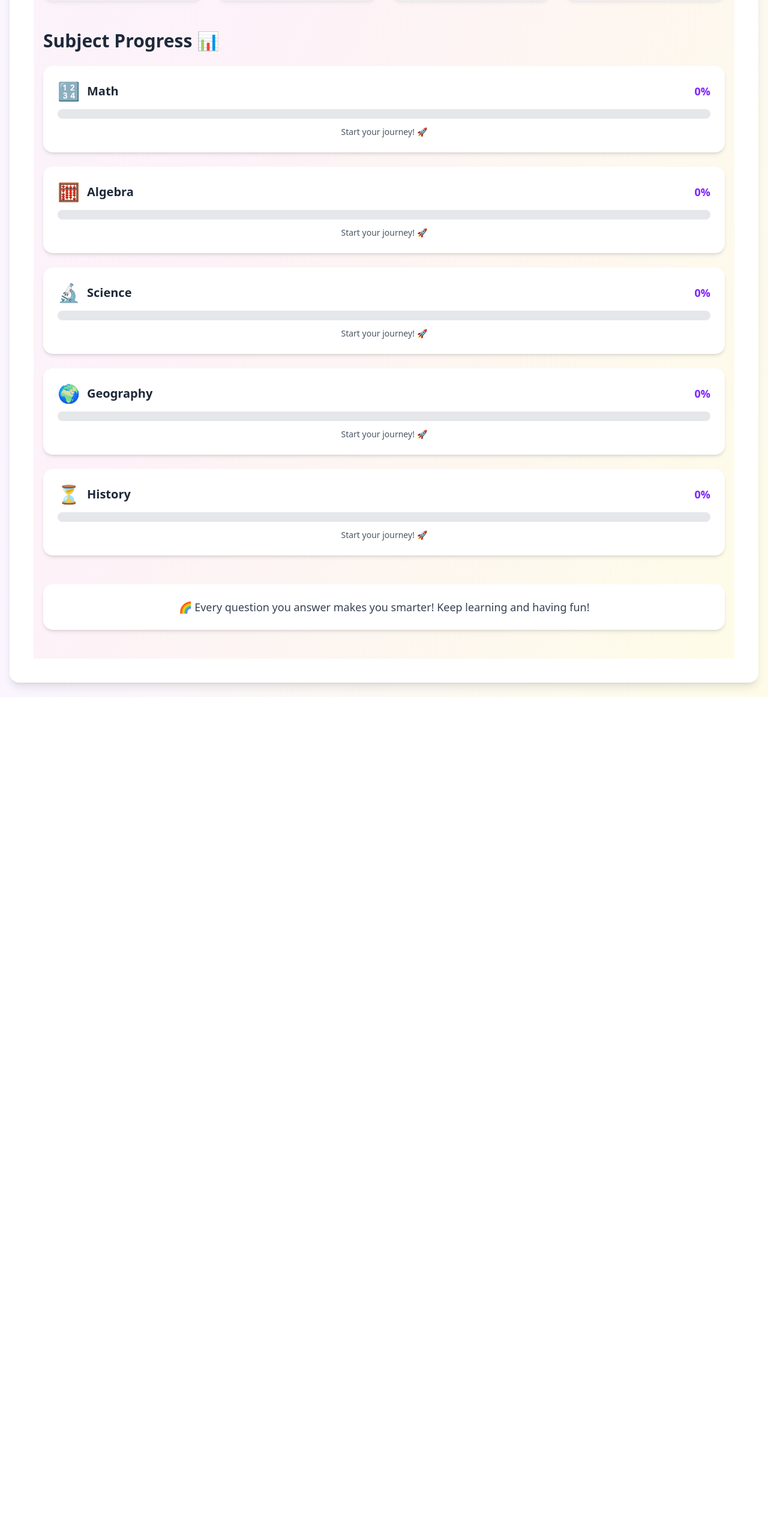
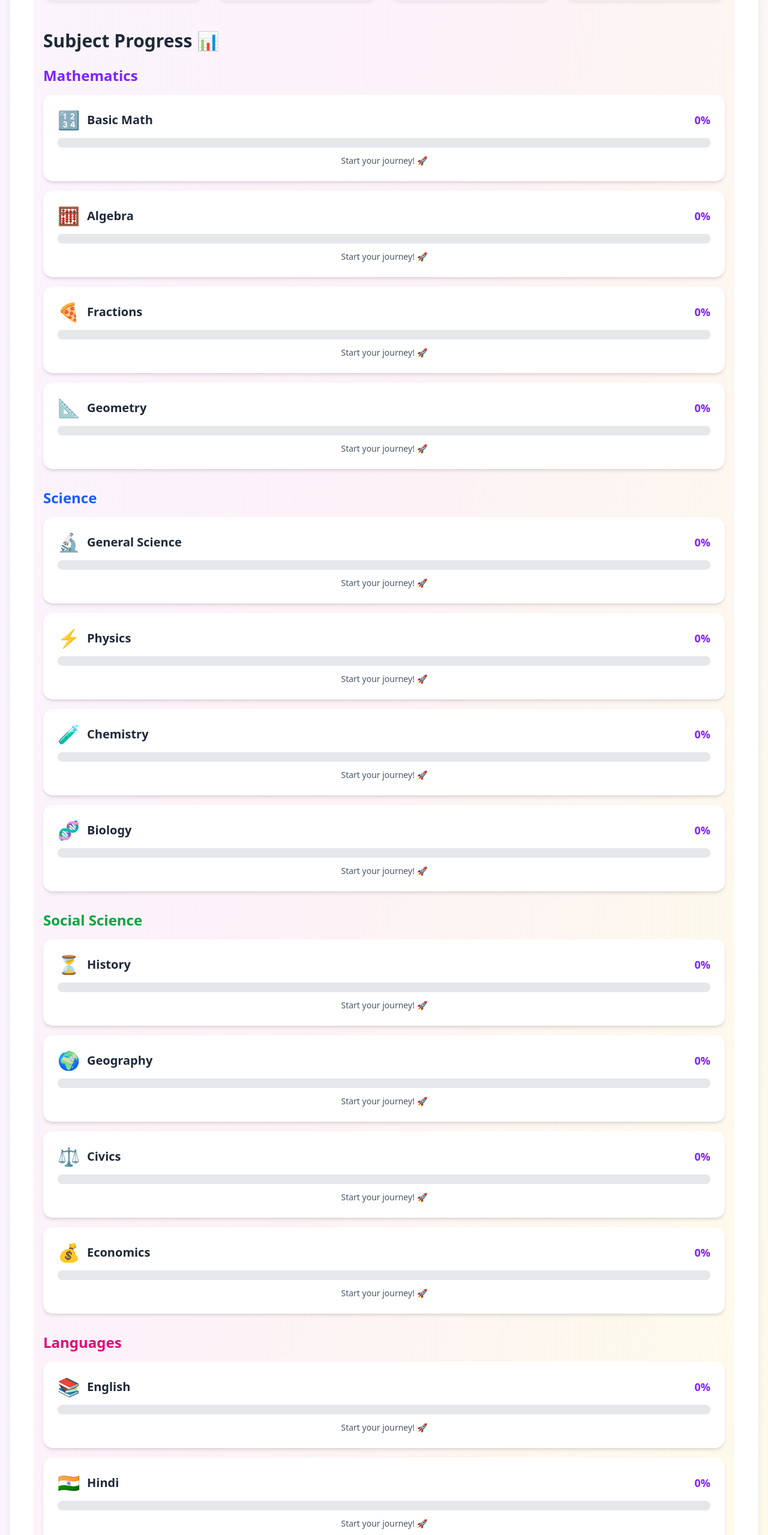
Before and after one commit to Sunny496167/EdeQuest, a React (Vite) app: page /progress in a window 1280 px wide. Shown: the part 2100-4659 px from the top of the page at 60% size. Before the commit the page ends 3262 px from the top, so only its background shows below. Built offline with nearby package versions, Linux system fonts and the light colour scheme.

Commit message:
feat: Add new pages for progress tracking and various subject categories including Science, Social Science, Home, Languages, Life Values, and Mathematics.

```diff
--- a/src/pages/Home.jsx
+++ b/src/pages/Home.jsx
@@ -1,7 +1,10 @@
 import SubjectCard from '../components/SubjectCard';
 import DailyGoalCard from '../components/DailyGoalCard';
+import { useGamification } from '../context/GamificationContext';
 
 function Home() {
+    const { progress } = useGamification();
+
     return (
         <div className="py-8 md:py-12">
             {/* Daily Goal Card */}
@@ -27,7 +30,7 @@ function Home() {
                     emoji="📐"
                     description="Numbers, equations, and problem-solving fun!"
                     color="bg-gradient-to-br from-purple-200 to-purple-100"
-                    progress="0%"
+                    progress={`${progress.math || 0}%`}
                 />
 
                 {/* Science Card */}
@@ -36,7 +39,7 @@ function Home() {
                     emoji="🧪"
                     description="Discover how the world works through experiments!"
                     color="bg-gradient-to-br from-green-200 to-green-100"
-                    progress="0%"
+                    progress={`${progress.algebra || 0}%`}
                 />
 
                 {/* History Card */}
@@ -45,7 +48,7 @@ function Home() {
                     emoji="🏺"
                     description="Travel back in time and explore ancient civilizations!"
                     color="bg-gradient-to-br from-orange-200 to-orange-100"
-                    progress="0%"
+                    progress={`${progress.history || 0}%`}
                 />
 
                 {/* Geography Card */}
@@ -54,7 +57,7 @@ function Home() {
                     emoji="🌍"
                     description="Explore countries, cultures, and amazing places!"
                     color="bg-gradient-to-br from-blue-200 to-blue-100"
-                    progress="0%"
+                    progress={`${progress.geography || 0}%`}
                 />
 
                 {/* English Card */}
@@ -63,7 +66,7 @@ function Home() {
                     emoji="📚"
                     description="Master grammar, vocabulary, and language skills!"
                     color="bg-gradient-to-br from-indigo-200 to-indigo-100"
-                    progress="0%"
+                    progress={`${progress.english || 0}%`}
                 />
 
                 {/* Hindi Card */}
@@ -72,7 +75,7 @@ function Home() {
                     emoji="🇮🇳"
                     description="Learn Hindi language and expand your vocabulary!"
                     color="bg-gradient-to-br from-yellow-200 to-yellow-100"
-                    progress="0%"
+                    progress={`${progress.hindi || 0}%`}
                 />
 
                 {/* Civics Card */}
@@ -81,7 +84,7 @@ function Home() {
                     emoji="⚖️"
                     description="Learn about government, rights, and citizenship!"
                     color="bg-gradient-to-br from-cyan-200 to-cyan-100"
-                    progress="0%"
+                    progress={`${progress.civics || 0}%`}
                 />
 
                 {/* Civic Sense Card */}
@@ -90,7 +93,7 @@ function Home() {
                     emoji="🌟"
                     description="Learn good manners, ethics, and kindness!"
                     color="bg-gradient-to-br from-teal-200 to-teal-100"
-                    progress="0%"
+                    progress={`${progress.civicsense || 0}%`}
                 />
 
                 {/* Life Skills Card */}
@@ -99,7 +102,7 @@ function Home() {
                     emoji="🧠"
                     description="Problem-solving, decision-making, and emotional intelligence!"
                     color="bg-gradient-to-br from-rose-200 to-rose-100"
-                    progress="0%"
+                    progress={`${progress.lifeskills || 0}%`}
                 />
 
                 {/* Environmental Studies Card */}
@@ -108,7 +111,7 @@ function Home() {
                     emoji="🌱"
                     description="Learn to protect our planet and nature!"
                     color="bg-gradient-to-br from-emerald-200 to-emerald-100"
-                    progress="0%"
+                    progress={`${progress.environmental || 0}%`}
                 />
             </div>
 
--- a/src/pages/LanguagesCategory.jsx
+++ b/src/pages/LanguagesCategory.jsx
@@ -1,6 +1,9 @@
 import SubjectCard from '../components/SubjectCard';
+import { useGamification } from '../context/GamificationContext';
 
 function LanguagesCategory() {
+    const { progress } = useGamification();
+
     return (
         <div className="min-h-screen bg-gradient-to-br from-indigo-50 via-purple-50 to-pink-50 py-12 px-4">
             <div className="max-w-6xl mx-auto">
@@ -16,30 +19,32 @@ function LanguagesCategory() {
                 </div>
 
                 {/* Language Subject Cards */}
-                <div className="grid grid-cols-1 md:grid-cols-2 lg:grid-cols-3 gap-6 max-w-4xl mx-auto">
+                <div className="grid grid-cols-1 md:grid-cols-2 gap-8">
                     {/* English */}
                     <SubjectCard
                         title="English"
-                        emoji="📖"
-                        description="Master grammar, vocabulary, and language skills!"
+                        emoji="📚"
+                        description="Master grammar and vocabulary!"
                         color="bg-gradient-to-br from-indigo-200 to-indigo-100"
                         link="/english"
+                        progress={`${progress.english || 0}%`}
                     />
 
                     {/* Hindi */}
                     <SubjectCard
                         title="Hindi"
                         emoji="🇮🇳"
-                        description="Learn Hindi language and expand vocabulary!"
-                        color="bg-gradient-to-br from-orange-200 to-orange-100"
+                        description="Learn Hindi language!"
+                        color="bg-gradient-to-br from-yellow-200 to-yellow-100"
                         link="/hindi"
+                        progress={`${progress.hindi || 0}%`}
                     />
                 </div>
 
                 {/* Encouragement Section */}
                 <div className="mt-12 text-center bg-white rounded-2xl p-6 shadow-md">
                     <p className="text-lg text-gray-700">
-                        💬 Learning languages opens doors to new worlds and cultures!
+                        🗣️ Learning languages opens doors to new worlds!
                     </p>
                 </div>
             </div>
--- a/src/pages/LifeValues.jsx
+++ b/src/pages/LifeValues.jsx
@@ -1,8 +1,11 @@
 import SubjectCard from '../components/SubjectCard';
+import { useGamification } from '../context/GamificationContext';
 
 function LifeValues() {
+    const { progress } = useGamification();
+
     return (
-        <div className="min-h-screen bg-gradient-to-br from-rose-50 via-pink-50 to-red-50 py-12 px-4">
+        <div className="min-h-screen bg-gradient-to-br from-emerald-50 via-teal-50 to-cyan-50 py-12 px-4">
             <div className="max-w-6xl mx-auto">
                 {/* Page Title */}
                 <div className="text-center mb-12">
@@ -11,44 +14,47 @@ function LifeValues() {
                         Life & Values
                     </h1>
                     <p className="text-xl md:text-2xl text-gray-700 font-semibold">
-                        Develop character, values, and life skills!
+                        Build character and life skills!
                     </p>
                 </div>
 
                 {/* Life & Values Subject Cards */}
-                <div className="grid grid-cols-1 md:grid-cols-2 lg:grid-cols-3 gap-6">
+                <div className="grid grid-cols-1 md:grid-cols-3 gap-6">
                     {/* Civic Sense */}
                     <SubjectCard
                         title="Civic Sense"
-                        emoji="✨"
-                        description="Learn good manners, ethics, and kindness!"
-                        color="bg-gradient-to-br from-teal-200 to-teal-100"
+                        emoji="🌟"
+                        description="Learn good manners and values!"
+                        color="bg-gradient-to-br from-pink-200 to-pink-100"
                         link="/civic-sense"
+                        progress={`${progress.civicsense || 0}%`}
                     />
 
                     {/* Life Skills */}
                     <SubjectCard
                         title="Life Skills"
                         emoji="🧠"
-                        description="Problem-solving and emotional intelligence!"
-                        color="bg-gradient-to-br from-rose-200 to-rose-100"
+                        description="Build emotional intelligence!"
+                        color="bg-gradient-to-br from-teal-200 to-teal-100"
                         link="/life-skills"
+                        progress={`${progress.lifeskills || 0}%`}
                     />
 
                     {/* Environmental Studies */}
                     <SubjectCard
-                        title="Environmental"
+                        title="Environmental Studies"
                         emoji="🌱"
-                        description="Learn to protect our planet and nature!"
-                        color="bg-gradient-to-br from-emerald-200 to-emerald-100"
+                        description="Learn to protect our planet!"
+                        color="bg-gradient-to-br from-green-200 to-green-100"
                         link="/environmental"
+                        progress={`${progress.environmental || 0}%`}
                     />
                 </div>
 
                 {/* Encouragement Section */}
                 <div className="mt-12 text-center bg-white rounded-2xl p-6 shadow-md">
                     <p className="text-lg text-gray-700">
-                        💖 Building character and values makes you a better person!
+                        💚 These skills help you become a better person!
                     </p>
                 </div>
             </div>
--- a/src/pages/Mathematics.jsx
+++ b/src/pages/Mathematics.jsx
@@ -1,6 +1,9 @@
 import SubjectCard from '../components/SubjectCard';
+import { useGamification } from '../context/GamificationContext';
 
 function Mathematics() {
+    const { progress } = useGamification();
+
     return (
         <div className="min-h-screen bg-gradient-to-br from-purple-50 via-pink-50 to-blue-50 py-12 px-4">
             <div className="max-w-6xl mx-auto">
@@ -24,6 +27,7 @@ function Mathematics() {
                         description="Addition, subtraction, multiplication, and division!"
                         color="bg-gradient-to-br from-purple-200 to-purple-100"
                         link="/math"
+                        progress={`${progress.math || 0}%`}
                     />
 
                     {/* Algebra */}
@@ -33,6 +37,7 @@ function Mathematics() {
                         description="Solve equations and work with variables!"
                         color="bg-gradient-to-br from-indigo-200 to-indigo-100"
                         link="/algebra"
+                        progress={`${progress.algebra || 0}%`}
                     />
 
                     {/* Fractions */}
@@ -42,6 +47,7 @@ function Mathematics() {
                         description="Learn about parts of a whole!"
                         color="bg-gradient-to-br from-pink-200 to-pink-100"
                         link="/fractions"
+                        progress={`${progress.fractions || 0}%`}
                     />
 
                     {/* Geometry */}
@@ -51,6 +57,7 @@ function Mathematics() {
                         description="Explore shapes, angles, and measurements!"
                         color="bg-gradient-to-br from-blue-200 to-blue-100"
                         link="/geometry"
+                        progress={`${progress.geometry || 0}%`}
                     />
                 </div>
 
--- a/src/pages/Progress.jsx
+++ b/src/pages/Progress.jsx
@@ -8,14 +8,36 @@ function Progress() {
     const allBadges = getAllBadges();
     const unlockedCount = allBadges.filter(b => b.unlocked).length;
 
-    // Subject data
-    const subjects = [
-        { name: 'Math', key: 'math', emoji: '🔢' },
+    // Subject data - All 17 subjects organized by category
+    const subjectsByCategory = {
+        mathematics: [
+            { name: 'Basic Math', key: 'math', emoji: '🔢' },
             { name: 'Algebra', key: 'algebra', emoji: '🧮' },
-        { name: 'Science', key: 'science', emoji: '🔬' },
+            { name: 'Fractions', key: 'fractions', emoji: '🍕' },
+            { name: 'Geometry', key: 'geometry', emoji: '📐' }
+        ],
+        science: [
+            { name: 'General Science', key: 'science', emoji: '🔬' },
+            { name: 'Physics', key: 'physics', emoji: '⚡' },
+            { name: 'Chemistry', key: 'chemistry', emoji: '🧪' },
+            { name: 'Biology', key: 'biology', emoji: '🧬' }
+        ],
+        socialScience: [
+            { name: 'History', key: 'history', emoji: '⏳' },
             { name: 'Geography', key: 'geography', emoji: '🌍' },
-        { name: 'History', key: 'history', emoji: '⏳' }
-    ];
+            { name: 'Civics', key: 'civics', emoji: '⚖️' },
+            { name: 'Economics', key: 'economics', emoji: '💰' }
+        ],
+        languages: [
+            { name: 'English', key: 'english', emoji: '📚' },
+            { name: 'Hindi', key: 'hindi', emoji: '🇮🇳' }
+        ],
+        lifeValues: [
+            { name: 'Civic Sense', key: 'civicsense', emoji: '🌟' },
+            { name: 'Life Skills', key: 'lifeskills', emoji: '🧠' },
+            { name: 'Environmental Studies', key: 'environmental', emoji: '🌱' }
+        ]
+    };
 
     return (
         <div className="min-h-screen bg-gradient-to-br from-purple-50 via-pink-50 to-yellow-50 py-12 px-4">
@@ -69,15 +91,79 @@ function Progress() {
                         Subject Progress 📊
                     </h2>
 
-                    <div className="grid grid-cols-1 gap-6">
-                        {subjects.map((subject) => (
+                    {/* Mathematics */}
+                    <div className="mb-8">
+                        <h3 className="text-2xl font-bold text-violet-600 mb-4">Mathematics</h3>
+                        <div className="grid grid-cols-1 gap-4">
+                            {subjectsByCategory.mathematics.map((subject) => (
                                 <ProgressBar
                                     key={subject.key}
                                     subject={subject.name}
-                                percentage={progress[subject.key]}
+                                    percentage={progress[subject.key] || 0}
                                     emoji={subject.emoji}
                                 />
                             ))}
+                        </div>
+                    </div>
+
+                    {/* Science */}
+                    <div className="mb-8">
+                        <h3 className="text-2xl font-bold text-blue-600 mb-4">Science</h3>
+                        <div className="grid grid-cols-1 gap-4">
+                            {subjectsByCategory.science.map((subject) => (
+                                <ProgressBar
+                                    key={subject.key}
+                                    subject={subject.name}
+                                    percentage={progress[subject.key] || 0}
+                                    emoji={subject.emoji}
+                                />
+                            ))}
+                        </div>
+                    </div>
+
+                    {/* Social Science */}
+                    <div className="mb-8">
+                        <h3 className="text-2xl font-bold text-green-600 mb-4">Social Science</h3>
+                        <div className="grid grid-cols-1 gap-4">
+                            {subjectsByCategory.socialScience.map((subject) => (
+                                <ProgressBar
+                                    key={subject.key}
+                                    subject={subject.name}
+                                    percentage={progress[subject.key] || 0}
+                                    emoji={subject.emoji}
+                                />
+                            ))}
+                        </div>
+                    </div>
+
+                    {/* Languages */}
+                    <div className="mb-8">
+                        <h3 className="text-2xl font-bold text-pink-600 mb-4">Languages</h3>
+                        <div className="grid grid-cols-1 gap-4">
+                            {subjectsByCategory.languages.map((subject) => (
+                                <ProgressBar
+                                    key={subject.key}
+                                    subject={subject.name}
+                                    percentage={progress[subject.key] || 0}
+                                    emoji={subject.emoji}
+                                />
+                            ))}
+                        </div>
+                    </div>
+
+                    {/* Life & Values */}
+                    <div className="mb-8">
+                        <h3 className="text-2xl font-bold text-orange-600 mb-4">Life & Values</h3>
+                        <div className="grid grid-cols-1 gap-4">
+                            {subjectsByCategory.lifeValues.map((subject) => (
+                                <ProgressBar
+                                    key={subject.key}
+                                    subject={subject.name}
+                                    percentage={progress[subject.key] || 0}
+                                    emoji={subject.emoji}
+                                />
+                            ))}
+                        </div>
                     </div>
                 </section>
 
--- a/src/pages/ScienceCategory.jsx
+++ b/src/pages/ScienceCategory.jsx
@@ -1,6 +1,9 @@
 import SubjectCard from '../components/SubjectCard';
+import { useGamification } from '../context/GamificationContext';
 
 function ScienceCategory() {
+    const { progress } = useGamification();
+
     return (
         <div className="min-h-screen bg-gradient-to-br from-green-50 via-teal-50 to-cyan-50 py-12 px-4">
             <div className="max-w-6xl mx-auto">
@@ -11,12 +14,22 @@ function ScienceCategory() {
                         Science
                     </h1>
                     <p className="text-xl md:text-2xl text-gray-700 font-semibold">
-                        Discover the wonders of science!
+                        Explore the wonders of science!
                     </p>
                 </div>
 
                 {/* Science Subject Cards */}
                 <div className="grid grid-cols-1 md:grid-cols-2 lg:grid-cols-4 gap-6">
+                    {/* General Science */}
+                    <SubjectCard
+                        title="General Science"
+                        emoji="🔬"
+                        description="Discover how the world works!"
+                        color="bg-gradient-to-br from-green-200 to-green-100"
+                        link="/science"
+                        progress={`${progress.science || 0}%`}
+                    />
+
                     {/* Physics */}
                     <SubjectCard
                         title="Physics"
@@ -24,6 +37,7 @@ function ScienceCategory() {
                         description="Learn about forces, energy, and motion!"
                         color="bg-gradient-to-br from-blue-200 to-blue-100"
                         link="/physics"
+                        progress={`${progress.physics || 0}%`}
                     />
 
                     {/* Chemistry */}
@@ -31,8 +45,9 @@ function ScienceCategory() {
                         title="Chemistry"
                         emoji="🧪"
                         description="Explore atoms, molecules, and reactions!"
-                        color="bg-gradient-to-br from-green-200 to-green-100"
+                        color="bg-gradient-to-br from-purple-200 to-purple-100"
                         link="/chemistry"
+                        progress={`${progress.chemistry || 0}%`}
                     />
 
                     {/* Biology */}
@@ -40,24 +55,16 @@ function ScienceCategory() {
                         title="Biology"
                         emoji="🧬"
                         description="Study living things and life processes!"
-                        color="bg-gradient-to-br from-emerald-200 to-emerald-100"
+                        color="bg-gradient-to-br from-teal-200 to-teal-100"
                         link="/biology"
-                    />
-
-                    {/* General Science */}
-                    <SubjectCard
-                        title="General Science"
-                        emoji="🔬"
-                        description="Discover how the world works!"
-                        color="bg-gradient-to-br from-teal-200 to-teal-100"
-                        link="/science"
+                        progress={`${progress.biology || 0}%`}
                     />
                 </div>
 
                 {/* Encouragement Section */}
                 <div className="mt-12 text-center bg-white rounded-2xl p-6 shadow-md">
                     <p className="text-lg text-gray-700">
-                        🌟 Science helps us understand the amazing world around us!
+                        🔭 Science helps us understand the amazing world around us!
                     </p>
                 </div>
             </div>
--- a/src/pages/SocialScience.jsx
+++ b/src/pages/SocialScience.jsx
@@ -1,8 +1,11 @@
 import SubjectCard from '../components/SubjectCard';
+import { useGamification } from '../context/GamificationContext';
 
 function SocialScience() {
+    const { progress } = useGamification();
+
     return (
-        <div className="min-h-screen bg-gradient-to-br from-orange-50 via-amber-50 to-yellow-50 py-12 px-4">
+        <div className="min-h-screen bg-gradient-to-br from-yellow-50 via-orange-50 to-red-50 py-12 px-4">
             <div className="max-w-6xl mx-auto">
                 {/* Page Title */}
                 <div className="text-center mb-12">
@@ -21,43 +24,47 @@ function SocialScience() {
                     <SubjectCard
                         title="History"
                         emoji="⏳"
-                        description="Travel back in time and explore the past!"
+                        description="Travel back in time!"
                         color="bg-gradient-to-br from-orange-200 to-orange-100"
                         link="/history"
+                        progress={`${progress.history || 0}%`}
                     />
 
                     {/* Geography */}
                     <SubjectCard
                         title="Geography"
-                        emoji="🗺️"
-                        description="Explore countries, cultures, and places!"
+                        emoji="🌍"
+                        description="Explore countries and cultures!"
                         color="bg-gradient-to-br from-blue-200 to-blue-100"
                         link="/geography"
+                        progress={`${progress.geography || 0}%`}
                     />
 
                     {/* Civics */}
                     <SubjectCard
                         title="Civics"
                         emoji="⚖️"
-                        description="Learn about government and citizenship!"
+                        description="Learn about government and rights!"
                         color="bg-gradient-to-br from-cyan-200 to-cyan-100"
                         link="/civics"
+                        progress={`${progress.civics || 0}%`}
                     />
 
                     {/* Economics */}
                     <SubjectCard
                         title="Economics"
                         emoji="💰"
-                        description="Understand money, trade, and resources!"
+                        description="Understand money and trade!"
                         color="bg-gradient-to-br from-yellow-200 to-yellow-100"
                         link="/economics"
+                        progress={`${progress.economics || 0}%`}
                     />
                 </div>
 
                 {/* Encouragement Section */}
                 <div className="mt-12 text-center bg-white rounded-2xl p-6 shadow-md">
                     <p className="text-lg text-gray-700">
-                        🌏 Understanding society helps us become better citizens!
+                        📚 Understanding society helps us become better citizens!
                     </p>
                 </div>
             </div>
```
Lines whose indentation alone changed are shown as unchanged.
